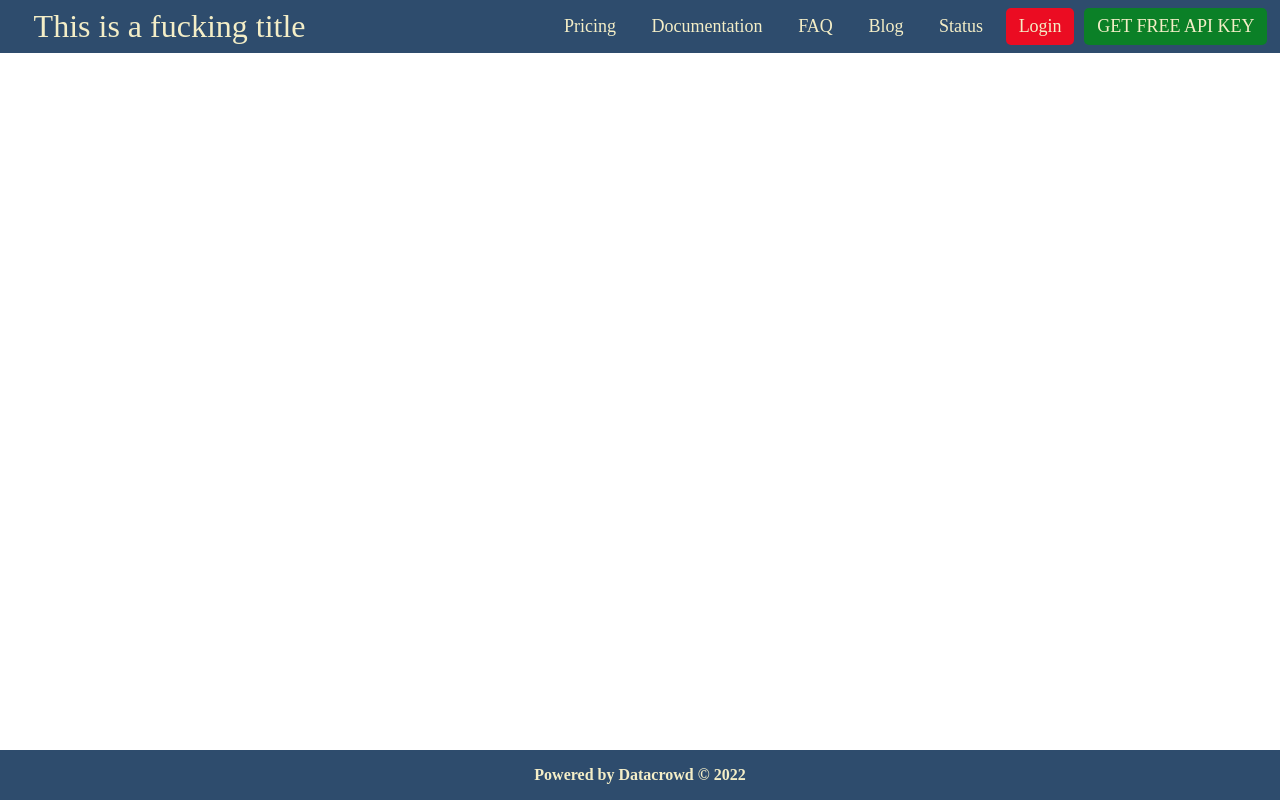
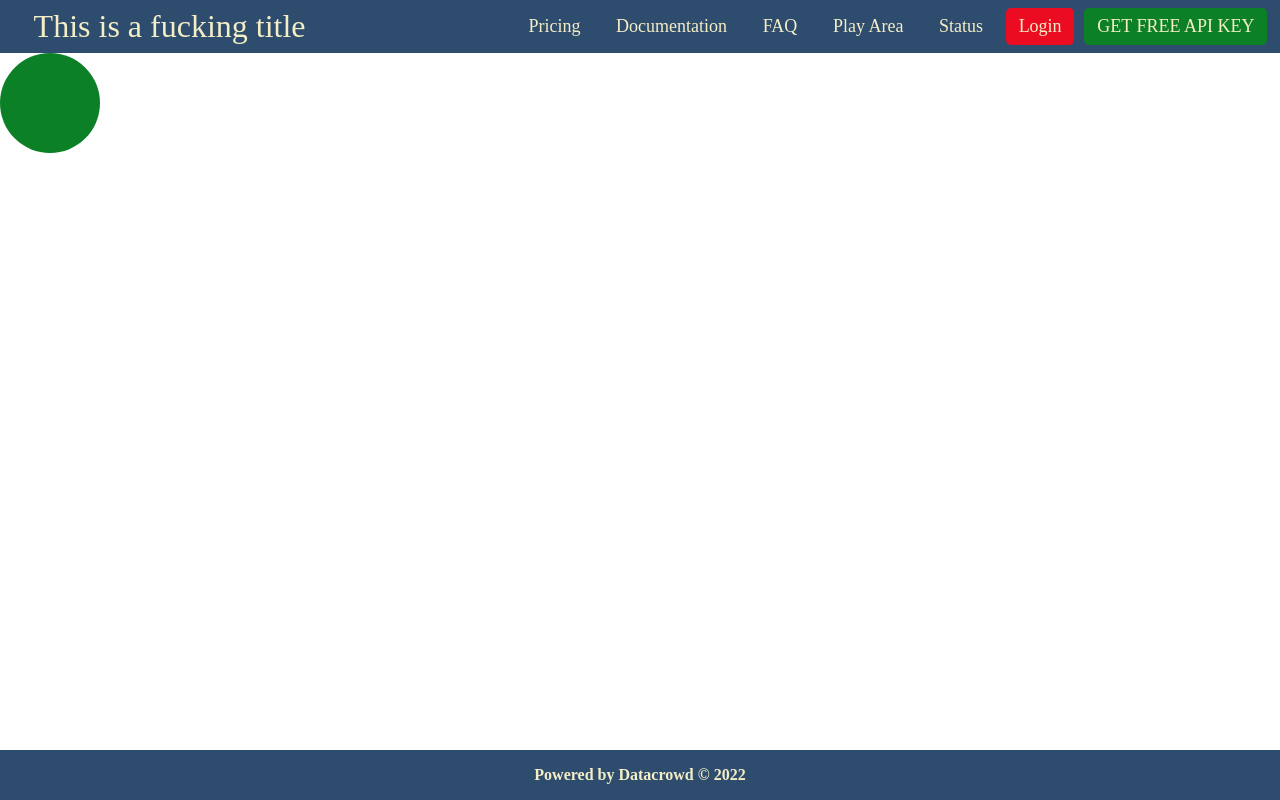
Before and after one commit to akshatdatacrowd/uscis-api, a React (Create React App) app: page /playarea in a window 1280 px wide. Built offline with nearby package versions, Linux system fonts and the light colour scheme.

Commit message:
added a play area

```diff
--- a/src/App.tsx
+++ b/src/App.tsx
@@ -2,7 +2,10 @@ import Header from "./components/Header";
 import Footer from "./components/Footer";
 import Index from "./components/Index/Index";
 import PricingIndex from "./components/Pricing/PricingIndex";
+import SignUp from "./components/SignUp/SignUp";
+import PlayArea from "./components/PlayArea/PlayArea";
 import { BrowserRouter as Router, Routes, Route } from "react-router-dom";
+
 
 function App() {
   return (
@@ -12,6 +15,8 @@ function App() {
         <Routes>
           <Route path="/" element={<Index />} />
           <Route path="/pricing" element={<PricingIndex />} />
+          <Route path="/signup" element={<SignUp />} />
+          <Route path="/playarea" element={<PlayArea />} />
         </Routes>
         <Footer />
       </Router>
--- a/src/components/Header.tsx
+++ b/src/components/Header.tsx
@@ -14,10 +14,10 @@ const Header = () => {
         </Link>
         <p className="opt">Documentation</p>
         <p className="opt">FAQ</p>
-        <p className="opt">Blog</p>
+        <Link to='/playarea'><p className="opt">Play Area</p></Link>
         <p className="opt">Status</p>
         <p className="opt LoginBtnHeader">Login</p>
-        <p className="opt ApiBtnHeader">GET FREE API KEY</p>
+        <Link to='/signup'><p className="opt ApiBtnHeader">GET FREE API KEY</p></Link>
       </div>
     </div>
   );
--- /dev/null
+++ b/src/components/PlayArea/PlayArea.tsx
@@ -0,0 +1,19 @@
+import { useState } from "react";
+
+
+const PlayArea = () => {
+    const [Mouse, setMouse] = useState({top: 'inherit', left: 'inherit'})
+
+
+  document.addEventListener("click", function(e){
+    setMouse({top: `${e.clientY - 25}px`, left: `${e.clientX - 25}px`})
+
+  });
+  return (
+    <>
+       <div className="ball" style={{ top: `${Mouse['top']}`, left: `${Mouse['left']}` }}></div>
+    </>
+  );
+};
+
+export default PlayArea;
--- a/src/components/Pricing/PricingIndex.tsx
+++ b/src/components/Pricing/PricingIndex.tsx
@@ -1,4 +1,5 @@
 import { ImHome } from "react-icons/im";
+import { Link } from 'react-router-dom'
 
 const PricingIndex = () => {
   return (
@@ -24,7 +25,7 @@ const PricingIndex = () => {
             <p>No Hidden Cost</p>
           </div>
           <div className="suboptSignUpBtn">
-            <p className="suboptSignUpBtnBtn">Sign Up</p>
+            <Link to='/signup'><p className="suboptSignUpBtnBtn">Sign Up</p></Link>
           </div>
           <div className="suboptFeatures">
             <p className="suboptFt">100 API Calls / mo</p>
@@ -41,7 +42,7 @@ const PricingIndex = () => {
             <p>No Hidden Cost</p>
           </div>
           <div className="suboptSignUpBtn">
-            <p className="suboptSignUpBtnBtn">Sign Up</p>
+            <Link to='/signup'><p className="suboptSignUpBtnBtn">Sign Up</p></Link>
           </div>
           <div className="suboptFeatures">
             <p className="suboptFt">100 API Calls / mo</p>
@@ -58,7 +59,7 @@ const PricingIndex = () => {
             <p>No Hidden Cost</p>
           </div>
           <div className="suboptSignUpBtn">
-            <p className="suboptSignUpBtnBtn">Sign Up</p>
+            <Link to='/signup'><p className="suboptSignUpBtnBtn">Sign Up</p></Link>
           </div>
           <div className="suboptFeatures">
             <p className="suboptFt">100 API Calls / mo</p>
@@ -75,7 +76,7 @@ const PricingIndex = () => {
             <p>No Hidden Cost</p>
           </div>
           <div className="suboptSignUpBtn">
-            <p className="suboptSignUpBtnBtn">Sign Up</p>
+            <Link to='/signup'><p className="suboptSignUpBtnBtn">Sign Up</p></Link>
           </div>
           <div className="suboptFeatures">
             <p className="suboptFt">100 API Calls / mo</p>
--- /dev/null
+++ b/src/components/SignUp/SignUp.tsx
@@ -0,0 +1,9 @@
+
+
+const SignUp = () => {
+  return (
+    <div>SignUp</div>
+  )
+}
+
+export default SignUp
--- a/src/index.css
+++ b/src/index.css
@@ -30,38 +30,6 @@ Link {
   left: 0;
   display: flex;
 }
-
-/* -----------------------------
-
-
-           Footer
-
-
----------------------------------*/
-
-.Footer {
-  position: absolute;
-  bottom: 0;
-  right: 0;
-  left: 0;
-  height: auto;
-  width: 100%;
-  padding-top: 2vh;
-  padding-bottom: 2vh;
-  background-color: #2e4c6d;
-  text-align: center;
-  color: #f4eec7;
-  font-weight: bolder;
-  margin: auto;
-}
-
-/* --------------------------------------------
-
-
-           Index Page / Landing Page as follows
-
-
----------------------------------------------- */
 
 .rightHeader {
   right: 0;
@@ -113,6 +81,38 @@ Link {
   font-size: xx-large;
   padding-left: 2vw;
 }
+
+/* -----------------------------
+
+
+           Footer
+
+
+---------------------------------*/
+
+.Footer {
+  position: absolute;
+  bottom: 0;
+  right: 0;
+  left: 0;
+  height: auto;
+  width: 100%;
+  padding-top: 2vh;
+  padding-bottom: 2vh;
+  background-color: #2e4c6d;
+  text-align: center;
+  color: #f4eec7;
+  font-weight: bolder;
+  margin: auto;
+}
+
+/* --------------------------------------------
+
+
+           Index Page / Landing Page as follows
+
+
+---------------------------------------------- */
 
 .indexMainBody {
   width: 100%;
@@ -280,3 +280,27 @@ margin-bottom: 2vh;
   border-top: 1px #e0dcdc solid;
 
 }
+
+/* -----------------------------
+
+
+           Sign Up page as follows
+
+
+---------------------------------*/
+
+
+
+
+
+/*                   --------------- */
+
+.ball {
+  height: 100px;
+  width: 100px;
+  border-radius: 50%;
+  background-color: #0b8027;
+
+  position:absolute;
+
+}
```
